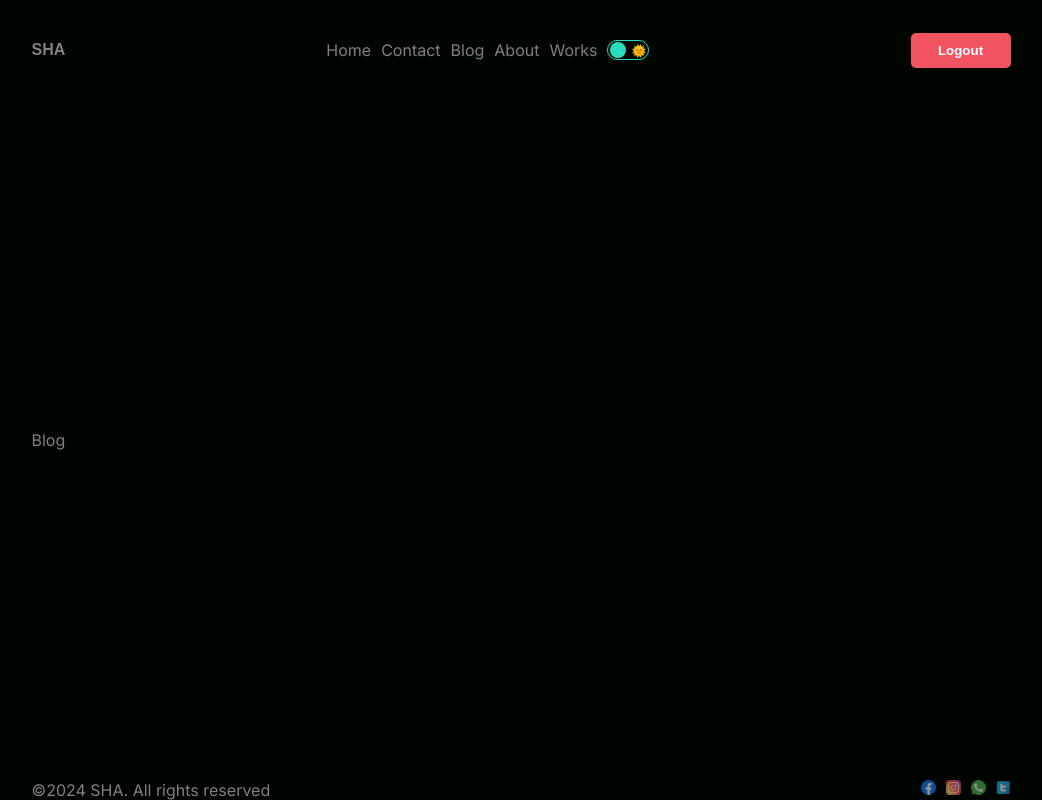
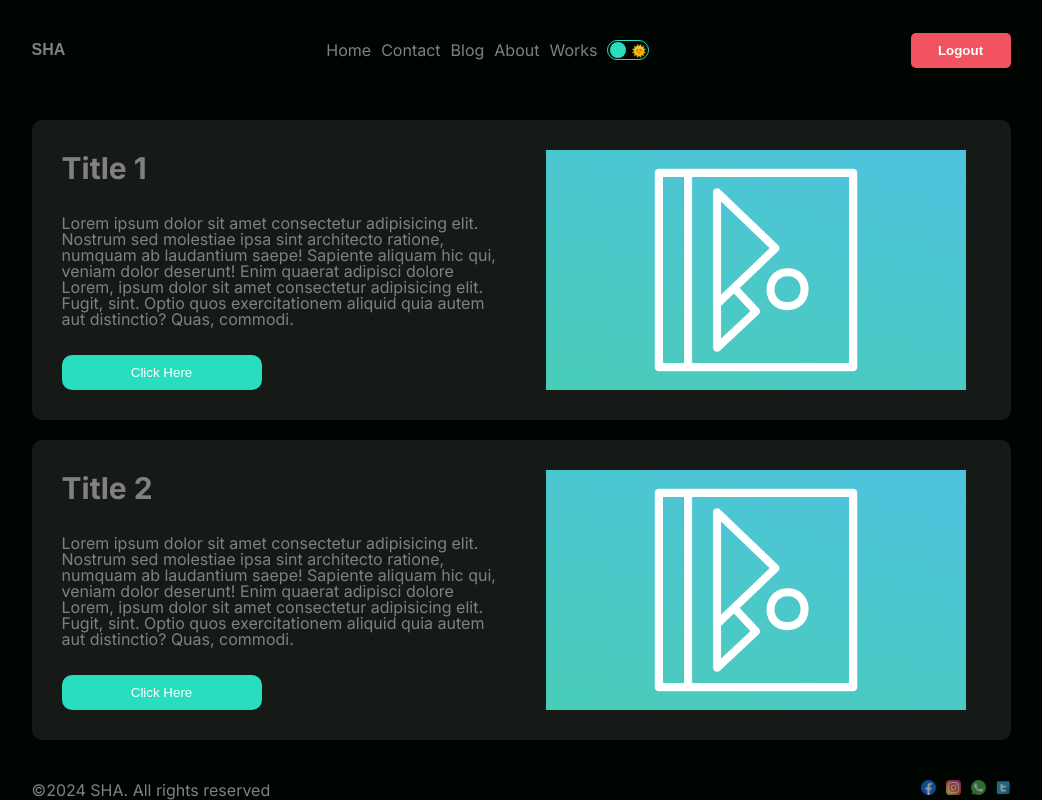
Before and after one commit to shalu2022/nextjs-blog-app, a Next.js app: page /blog in a window 1280 px wide. Shown: the whole page, without its empty margins (119-1161 px from the left). Built offline with nearby package versions, Linux system fonts and the light colour scheme.

Commit message:
#6: Created blog UI

```diff
--- /dev/null
+++ b/src/app/blog/[singleBlog]/page.module.css
@@ -0,0 +1,17 @@
+.container{
+    width: 100%;
+    height: 80%;
+    overflow: scroll;
+    scrollbar-width: none;
+}
+.image{
+    float: left;
+    padding-top: 0.3em;
+    padding-right: 1em;
+    margin-bottom: 0.5em;
+
+}
+.bottomDiv p{
+    text-align: justify;
+    margin-bottom: 10px;
+}
--- a/src/app/blog/page.jsx
+++ b/src/app/blog/page.jsx
@@ -1,8 +1,46 @@
 import React from 'react'
+import style from './page.module.css'
+import Image from 'next/image'
 
 function Blog() {
+    const cards = [
+      {
+          heading: "Title 1",
+          body: "Lorem ipsum dolor sit amet consectetur adipisicing elit. Nostrum sed molestiae ipsa sint architecto ratione, numquam ab laudantium saepe! Sapiente aliquam hic qui, veniam dolor deserunt! Enim quaerat adipisci dolore Lorem, ipsum dolor sit amet consectetur adipisicing elit. Fugit, sint. Optio quos exercitationem aliquid quia autem aut distinctio? Quas, commodi.",
+          id:1,
+          url:'/dummy-image.png'
+      },
+      {
+           heading: "Title 2",
+          body: "Lorem ipsum dolor sit amet consectetur adipisicing elit. Nostrum sed molestiae ipsa sint architecto ratione, numquam ab laudantium saepe! Sapiente aliquam hic qui, veniam dolor deserunt! Enim quaerat adipisci dolore Lorem, ipsum dolor sit amet consectetur adipisicing elit. Fugit, sint. Optio quos exercitationem aliquid quia autem aut distinctio? Quas, commodi.",
+          id:2,
+          url:'/dummy-image.png'
+      },
+      {
+           heading: "Title 3",
+          body: "Lorem ipsum dolor sit amet consectetur adipisicing elit. Nostrum sed molestiae ipsa sint architecto ratione, numquam ab laudantium saepe! Sapiente aliquam hic qui, veniam dolor deserunt! Enim quaerat adipisci dolore Lorem, ipsum dolor sit amet consectetur adipisicing elit. Fugit, sint. Optio quos exercitationem aliquid quia autem aut distinctio? Quas, commodi.",
+          id:3,
+          url:'/dummy-image.png'
+      }
+  ]
   return (
-    <div>Blog</div>
+      // <div>Works</div>
+          <div className={style.container}>
+              { cards.map((item, index)=>{
+                 return <div key={index} className={style.card}>
+                      <div className={style.left}>
+                          <h1 className={style.heading}>{item.heading}</h1>
+                          <p className={style.para}>{item.body}</p>
+                          <button className={style.button}><a href={`/blog/${item.id}`}>Click Here</a></button>
+                      </div>
+                      <div className={style.right}>
+                          <Image className={style.img} width= {420} height= {240} src={item.url}/>
+                      </div>
+                 </div>
+              })
+              }
+
+          </div>
   )
 }
 
--- /dev/null
+++ b/src/app/blog/page.module.css
@@ -0,0 +1,54 @@
+.container{
+ display: flex;
+ flex-direction: column;
+ /* margin-top: 30px; */
+ height: 80%;
+ overflow: scroll;
+scrollbar-width: none;
+gap:20px
+ /* align-items: center; */
+ /* gap: 50px; */
+}
+.card{
+    display: flex;
+    gap: 50px;
+    background-color: rgba(128, 128, 128, 0.171);
+    padding: 30px;
+    border-radius: 10px;
+    /* margin-top: 20px; */
+    height: 300px;
+    /* margin-top: 30px; */
+}
+/* .layoutHeading{
+  font-size: 60px;
+  background: linear-gradient(#28debe, #333);
+  background-clip: text;
+  color: transparent;
+} */
+.heading{
+    font-size: 30px;
+}
+.left{
+    flex:1;
+    display: flex;
+    flex-direction: column;
+    justify-content: space-between;
+}
+.img{
+    object-fit: cover;
+}
+.right{
+    flex:1;
+}
+.para{
+    line-height: 16px;
+}
+.button{
+    background-color: #28debe;
+    border: none;
+    padding: 10px 40px;
+    border-radius: 10px;
+    width: 200px;
+    color: white;
+    cursor: pointer;
+  }
```
Also changed, not shown: src/app/blog/[singleBlog]/page.jsx (+39 -1 lines).
